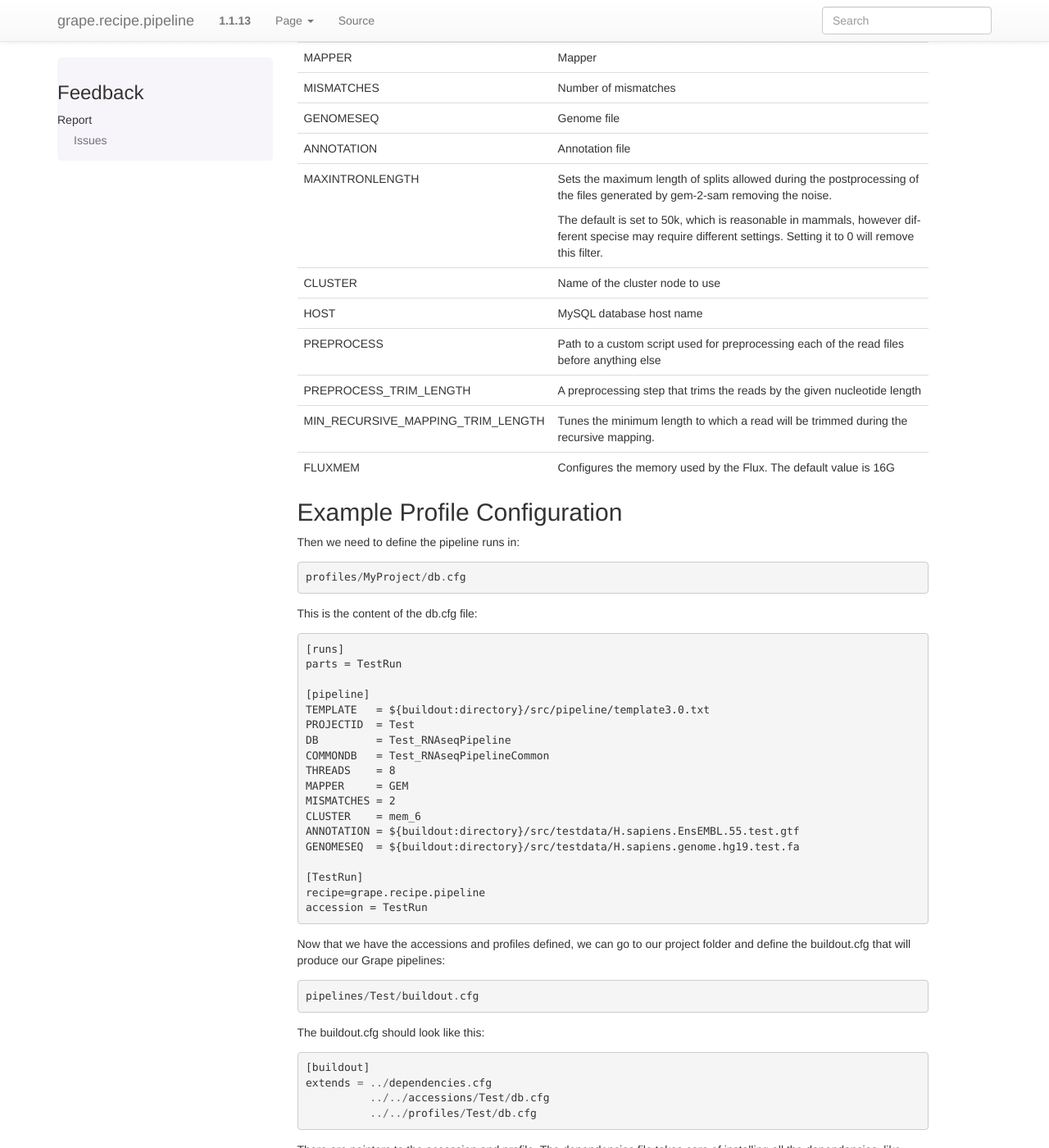
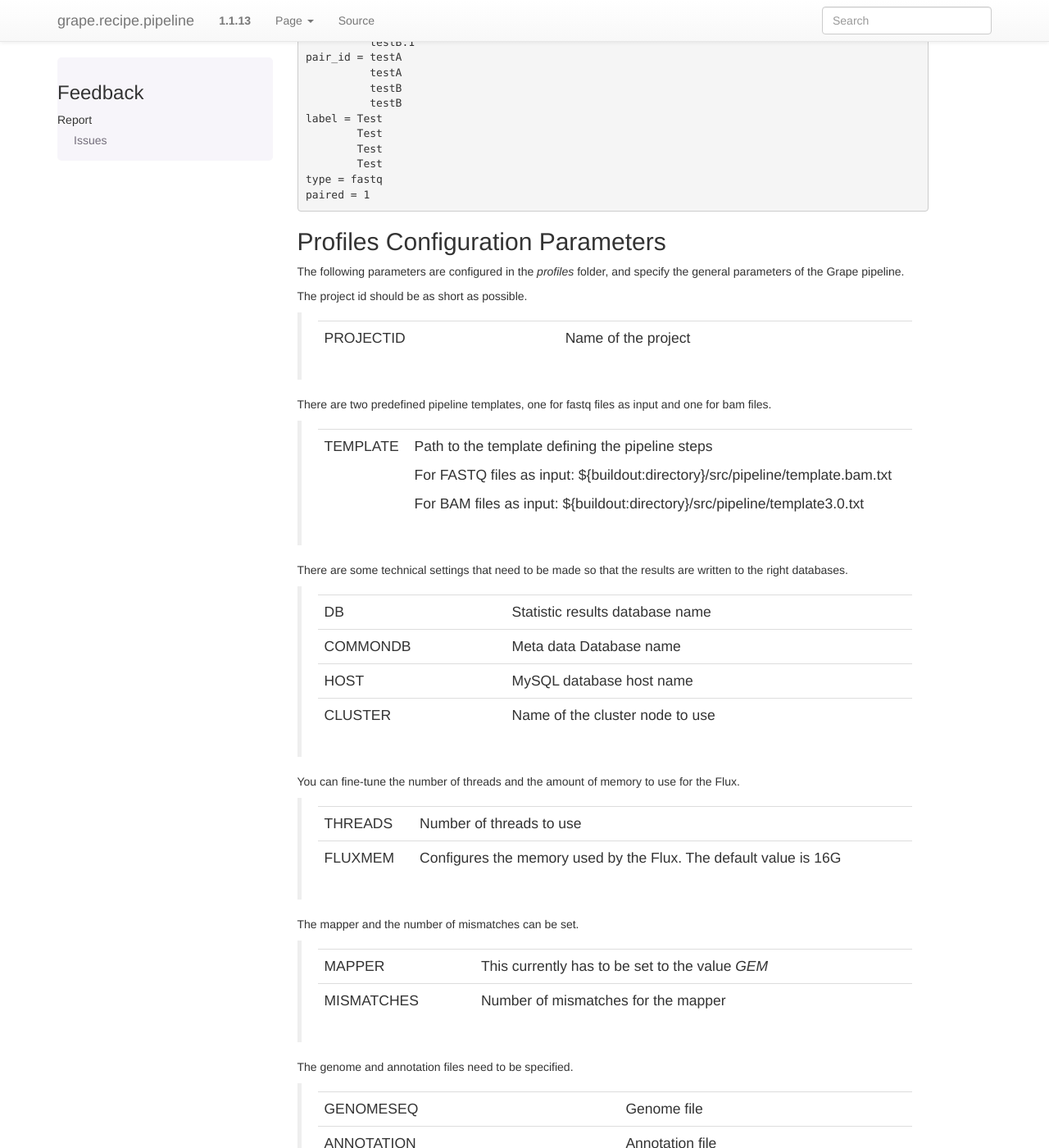
Before and after one commit to rna-seq/grape.recipe.pipeline, a Sphinx documentation site: the page built from docs/source/index.rst, in a window 1280 px wide and 1400 px high, scrolled down 3278 px. Shown: the whole window at 82% size. Built offline with Sphinx 7.4.7, drawn with Linux system fonts in a browser that asks for light colours; some of the changed text lies outside the part shown.

Commit message:
=restructured

```diff
--- a/docs/source/index.rst
+++ b/docs/source/index.rst
@@ -66,75 +66,75 @@
 
 The following parameters are used when configuring accessions:
 
-============= ====================================================================
-file_location The full path to the file
+ ============= ====================================================================
+ file_location The full path to the file
 
-              If there is more than one file, put one file per line
-============= ====================================================================
+               If there is more than one file, put one file per line
+ ============= ====================================================================
 
 For each line in ``file_location``, a corresponding line needs to be specified for the
 following parameters:
 
-============= ====================================================================
-mate_id       Using this label, files can be marked as belonging to one read
-pair_id       Using this label, files can be associated with pairs
-label         Using this label, files can be associated with the accession itself
-============= ====================================================================
+ ============= ====================================================================
+ mate_id       Using this label, files can be marked as belonging to one read
+ pair_id       Using this label, files can be associated with pairs
+ label         Using this label, files can be associated with the accession itself
+ ============= ====================================================================
 
 The pairing information is required:
 
-============= ===========================================================================
-paired        Set this to ``0`` for unpaired reads, an ``1`` for paired.
-============= ===========================================================================
+ ============= ===========================================================================
+ paired        Set this to ``0`` for unpaired reads, an ``1`` for paired.
+ ============= ===========================================================================
 
 Instead of risking to wrongly deduce the file type from the file extensions contained
 in the ``file_location`` parameter, it should be given explicitly here.
 
-============= ===========================================================================
-type          Set the file type. This can be set to ``fastq`` or ``bam``
-============= ===========================================================================
+ ============= ===========================================================================
+ type          Set the file type. This can be set to ``fastq`` or ``bam``
+ ============= ===========================================================================
 
 The qualities and the read type are important, because depending on them Grape may produce
 different results:
 
-============= ===========================================================================
-qualities     The base quality can be se to ``phred`` and ``solexa``, or if you don't
-              know the quality, you can set it to ``ignore``
-readType      Paired/Single reads lengths: Specific information about cDNA sequence
-              reads including length, directionality and single versus paired read.
+ ============= ===========================================================================
+ qualities     The base quality can be se to ``phred`` and ``solexa``, or if you don't
+               know the quality, you can set it to ``ignore``
+ readType      Paired/Single reads lengths: Specific information about cDNA sequence
+               reads including length, directionality and single versus paired read.
 
 
-              `See UCSC's ENCODE controlled vocabulary for readType <http://genome-test.cse.ucsc.edu/cgi-bin/hgEncodeVocab?type=readType>`_.
-============= ===========================================================================
+               `See UCSC's ENCODE controlled vocabulary for readType <http://genome-test.cse.ucsc.edu/cgi-bin/hgEncodeVocab?type=readType>`_.
+ ============= ===========================================================================
 
 The replicate and species parameters don't change anything in the behaviour of Grape,
 but are considered essential meta data.
 
-============= ===========================================================================
-replicate     The biological replicate of a particular experiment if the experiment is
-              a bioreplicate
-species       The species, for example ``Homo sapiens``, ``Mus musculus``
-============= ===========================================================================
+ ============= ===========================================================================
+ replicate     The biological replicate of a particular experiment if the experiment is
+               a bioreplicate
+ species       The species, for example ``Homo sapiens``, ``Mus musculus``
+ ============= ===========================================================================
 
 The following parameters have been used in the ENCODE project. It makes sense to
 fill in the ``cell`` parameters and the ``rnaExtract`` as well. For most projects,
 the ``localization`` is probably going to be 'cell'.
 
-============  ===========================================================================
-cell          Cell, tissue or DNA sample: Cell line or tissue used as the source of
-              experimental material.
+ ============  ===========================================================================
+ cell          Cell, tissue or DNA sample: Cell line or tissue used as the source of
+               experimental material.
 
-              `See UCSC's ENCODE controlled vocabulary for cell <http://genome-test.cse.ucsc.edu/cgi-bin/hgEncodeVocab?type=cell>`_.
-rnaExtract    RNA Extract: Fraction of total cellular RNA selected for by an experiment.
-              This includes size fractionation (long versus short) and feature
-              fractionation (PolyA-, PolyA+, rRNA-).
+               `See UCSC's ENCODE controlled vocabulary for cell <http://genome-test.cse.ucsc.edu/cgi-bin/hgEncodeVocab?type=cell>`_.
+ rnaExtract    RNA Extract: Fraction of total cellular RNA selected for by an experiment.
+               This includes size fractionation (long versus short) and feature
+               fractionation (PolyA-, PolyA+, rRNA-).
 
-              `See UCSC's ENCODE controlled vocabulary for rnaExtract <http://genome-test.cse.ucsc.edu/cgi-bin/hgEncodeVocab?type=rnaExtract>`_.
-localization  Cellular compartment: The cellular compartment from which RNA is extracted.
-              Primarily used by the Transcriptome Project.
+               `See UCSC's ENCODE controlled vocabulary for rnaExtract <http://genome-test.cse.ucsc.edu/cgi-bin/hgEncodeVocab?type=rnaExtract>`_.
+ localization  Cellular compartment: The cellular compartment from which RNA is extracted.
+               Primarily used by the Transcriptome Project.
 
-              `See UCSC's ENCODE controlled vocabulary for localization <http://genome-test.cse.ucsc.edu/cgi-bin/hgEncodeVocab?type=localization>`_.
-============  ===========================================================================
+               `See UCSC's ENCODE controlled vocabulary for localization <http://genome-test.cse.ucsc.edu/cgi-bin/hgEncodeVocab?type=localization>`_.
+ ============  ===========================================================================
 
 
 Example Accession Configuration
@@ -187,35 +187,83 @@
 The following parameters are configured in the `profiles` folder, and specify the
 general parameters of the Grape pipeline.
 
-=================================   ======================================================
-TEMPLATE                            Path to the template defining the pipeline steps
-PROJECTID                           Name of the project
-THREADS                             Number of threads to use
-DB                                  Statistic results database name
-COMMONDB                            Meta data Database name
-MAPPER                              Mapper
-MISMATCHES                          Number of mismatches
-GENOMESEQ                           Genome file
-ANNOTATION                          Annotation file
-MAXINTRONLENGTH                     Sets the maximum length of splits allowed during the
-                                    postprocessing of the files generated by gem-2-sam
-                                    removing the noise.
+The project id should be as short as possible.
 
-                                    The default is set to 50k, which is reasonable in
-                                    mammals, however different specise may require
-                                    different settings. Setting it to 0 will remove this
-                                    filter.
-CLUSTER                             Name of the cluster node to use
-HOST                                MySQL database host name
-PREPROCESS                          Path to a custom script used for preprocessing each
-                                    of the read files before anything else
-PREPROCESS_TRIM_LENGTH              A preprocessing step that trims the reads by the given
-                                    nucleotide length
-MIN_RECURSIVE_MAPPING_TRIM_LENGTH   Tunes the minimum length to which a read will be
-                                    trimmed during the recursive mapping.
-FLUXMEM                             Configures the memory used by the Flux. The default
-                                    value is 16G
-=================================   ======================================================
+ =================================   ======================================================
+ PROJECTID                           Name of the project
+ =================================   ======================================================
+
+There are two predefined pipeline templates, one for fastq files as input and one
+for bam files.
+
+ =================================   ======================================================
+ TEMPLATE                            Path to the template defining the pipeline steps
+
+                                     For FASTQ files as input:
+                                     ${buildout:directory}/src/pipeline/template.bam.txt
+
+                                     For BAM files as input:
+                                     ${buildout:directory}/src/pipeline/template3.0.txt
+ =================================   ======================================================
+
+There are some technical settings that need to be made so that the results are written
+to the right databases.
+
+ =================================   ======================================================
+ DB                                  Statistic results database name
+ COMMONDB                            Meta data Database name
+ HOST                                MySQL database host name
+ CLUSTER                             Name of the cluster node to use
+ =================================   ======================================================
+
+You can fine-tune the number of threads and the amount of memory to use for the Flux.
+
+ =================================   ======================================================
+ THREADS                             Number of threads to use
+ FLUXMEM                             Configures the memory used by the Flux. The default
+                                     value is 16G
+ =================================   ======================================================
+
+The mapper and the number of mismatches can be set.
+
+ =================================   ======================================================
+ MAPPER                              This currently has to be set to the value `GEM`
+ MISMATCHES                          Number of mismatches for the mapper
+ =================================   ======================================================
+
+The genome and annotation files need to be specified.
+
+ =================================   ======================================================
+ GENOMESEQ                           Genome file
+ ANNOTATION                          Annotation file
+ =================================   ======================================================
+
+Preprocessing the reads should be done on the fly. The most common preprocessing step
+is trimming, so there is one setting for the trim length. You can also specify your
+own preprocessing script.
+
+ =================================   ======================================================
+ PREPROCESS_TRIM_LENGTH              A preprocessing step that trims the reads by the given
+                                     nucleotide length
+ PREPROCESS                          Path to a custom script used for preprocessing each
+                                     of the read files before anything else
+ =================================   ======================================================
+
+You can customize the way the recursive mapping is done, as well as how the postprocessing
+is done on some files.
+
+ =================================   ======================================================
+ MIN_RECURSIVE_MAPPING_TRIM_LENGTH   Tunes the minimum length to which a read will be
+                                     trimmed during the recursive mapping.
+ MAXINTRONLENGTH                     Sets the maximum length of splits allowed during the
+                                     postprocessing of the files generated by gem-2-sam
+                                     removing the noise.
+
+                                     The default is set to 50k, which is reasonable in
+                                     mammals, however different species may require
+                                     different settings. Setting it to 0 will remove this
+                                     filter.
+ =================================   ======================================================
 
 
 Example Profile Configuration
```
